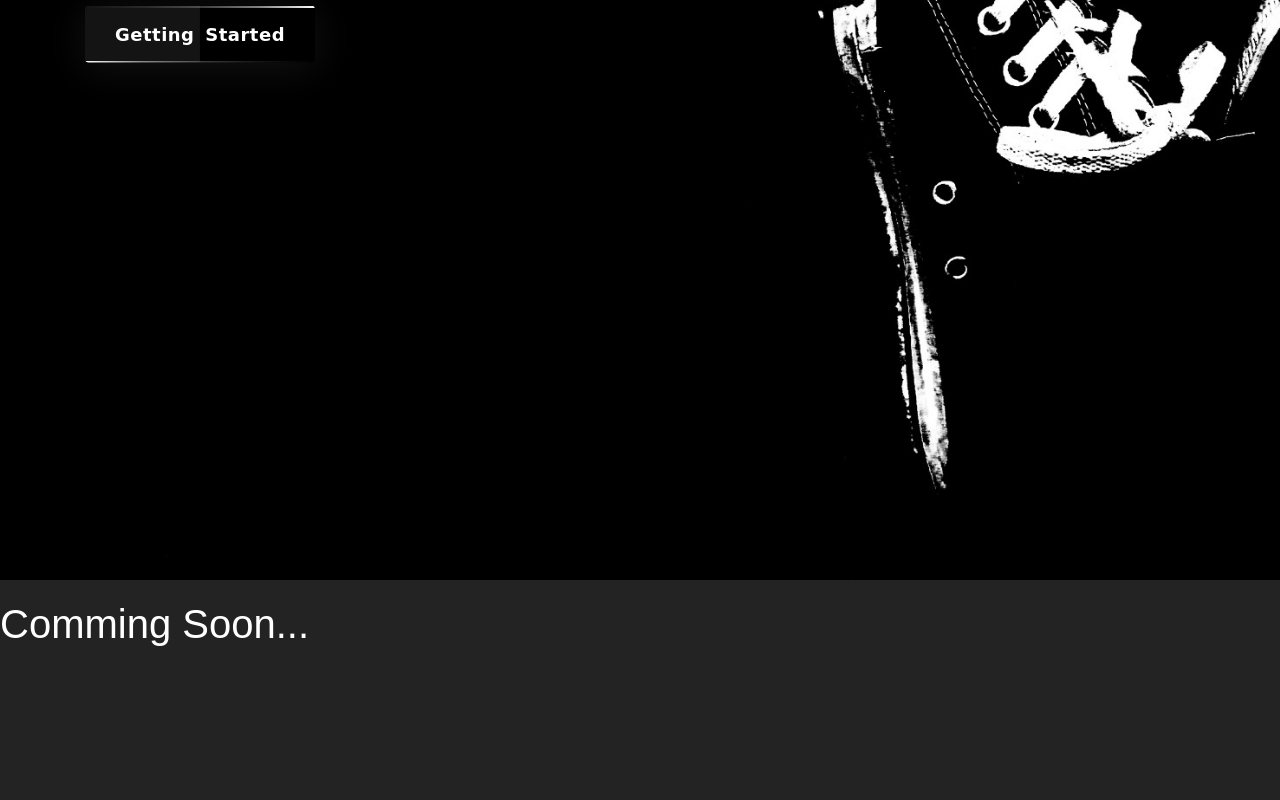
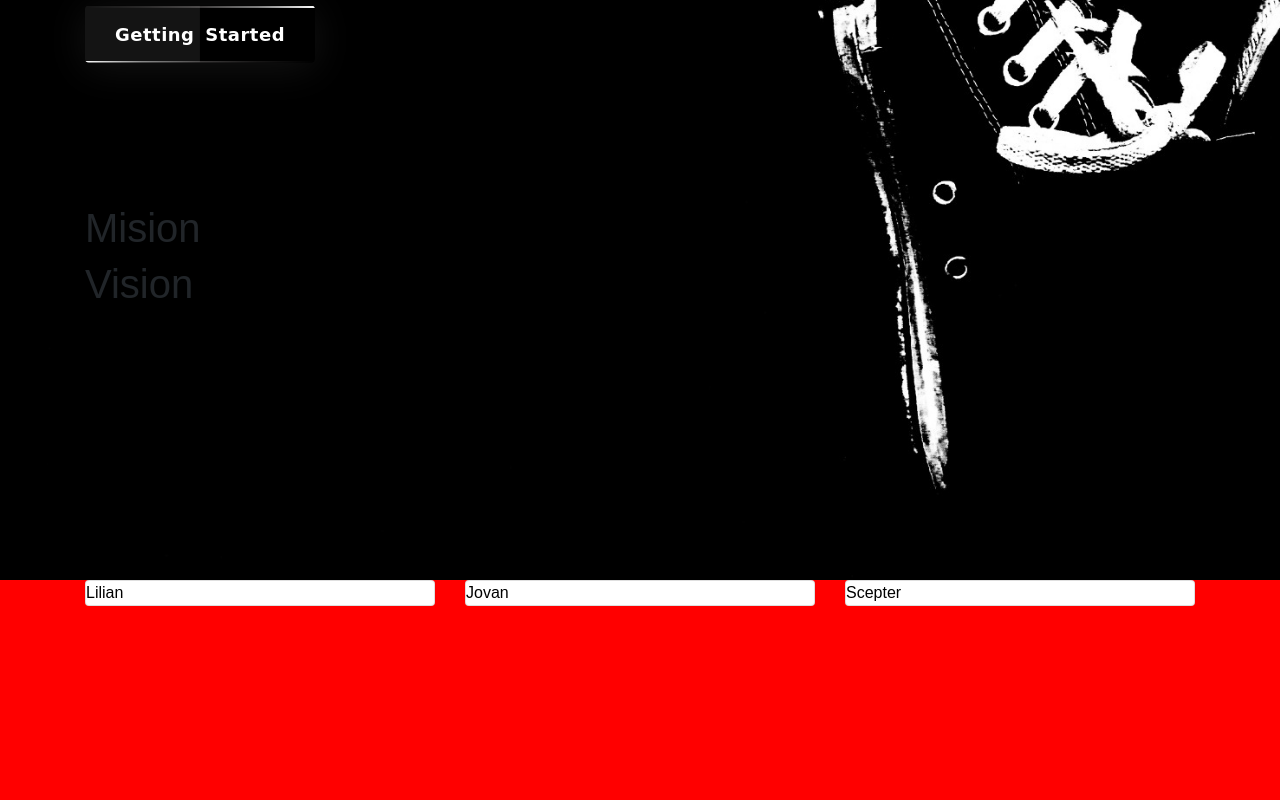
Before and after one commit to johnjovan/Website, a plain HTML site: page ITTC-Student.html in a window 1280 px wide. Shown: the part 460-1260 px from the top of the page. Before the commit the page ends 1116 px from the top, so only its background shows below. Drawn offline with nearby package versions, Linux system fonts and the light colour scheme; a web font is replaced by a local one.

Commit message:
ITTC Student

```diff
--- a/ITTC-Student.html
+++ b/ITTC-Student.html
@@ -72,9 +72,40 @@
                 </div>
             </div>
         </section>
+        <section id="section-1-2">
+            <div class="container">
+                <div>
+                    <h1>Mision</h1>
+                </div>
+                <div>
+                    <h1>Vision</h1>
+                </div>
+            </div>
+        </section>
     </section>
+
     <section id="section2">
-        <h1>Comming Soon...</h1>
+        <div id="section2-1">
+            <div class="container">
+                <div class="row">
+                    <div class="col-sm-4">
+                        <div class="card">
+                            Lilian
+                        </div>
+                    </div>
+                    <div class="col-sm-4">
+                        <div class="card">
+                            Jovan
+                        </div>
+                    </div>
+                    <div class="col-sm-4">
+                        <div class="card">
+                            Scepter
+                        </div>
+                    </div>
+                </div>
+            </div>
+        </div>
     </section>
 
 
--- a/style/ITTC-Student.css
+++ b/style/ITTC-Student.css
@@ -121,7 +121,10 @@ nav ul li a.menu-item span {
 
 nav ul li a.menu-item:hover span {
   left: 0;
-  transition: .2s ease-in;
+  /* transition: .2s ease-in; */
+  transition: 750ms ease-in;
+  transition-duration: 750ms;
+  transition-timing-function: cubic-bezier(0.16, 1.10, 1, .9);
 }
 
 /*+ END NEW CSS */
@@ -295,6 +298,7 @@ nav .close.active {
   font-weight: bolder;
   word-spacing: 10px;
   font-family: san;
+  color: white;
 }
 
 /*+  Getting Started Button  +*/
@@ -480,27 +484,36 @@ nav .close.active {
 
 /*+  END Getting Started Button  +*/
 
-#section1 #section-1-1 {
-  color: white
+#section1 #section-1-2 {
+  position: absolute;
+  width: 100%;
+  padding: 70px 30px;
 }
-
-#container1 {
-  color: white;
-}
-
-/* TODO Later */
 
 /*!  END Section 1  !*/
 
+/** ==================== **/
 
 /*+  Section 2  +*/
 
 #section2 {
-  color: white;
+  background: red;
+  background-repeat: no-repeat;
+  background-size: cover;
+  height: 100vh;
+  position: relative;
+  top: -20px;
+  color: black;
 }
 
+
+
+
+
+
+
+
 /*+  END Section 2  +*/
-
 
 
 
```
